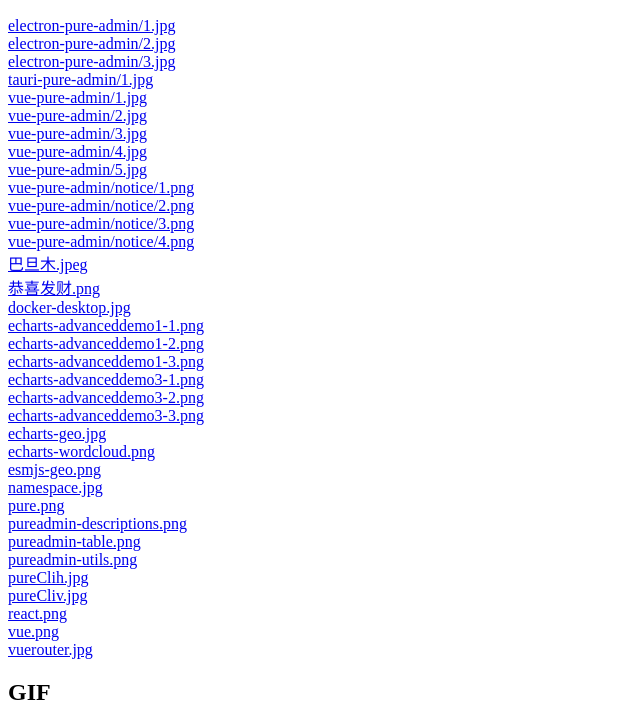
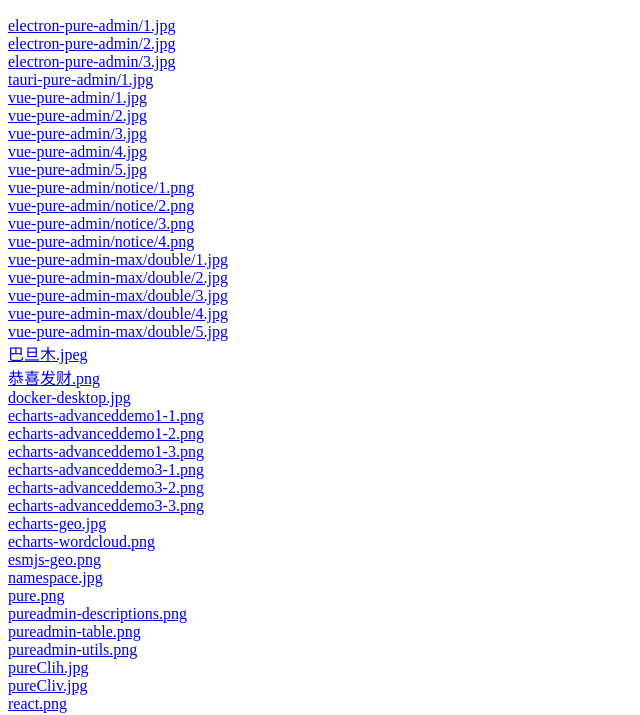
Before and after one commit to xiaoxian521/hyperlink, a plain HTML site: page index.html in a window 1280 px wide. Shown: the part 112-827 px from the top of the page, without its empty margins (0-640 px from the left). Drawn offline with Linux system fonts and the light colour scheme.

Commit message:
feat: add images

```diff
--- a/index.html
+++ b/index.html
@@ -28,6 +28,11 @@
 						"vue-pure-admin/notice/2.png",
 						"vue-pure-admin/notice/3.png",
 						"vue-pure-admin/notice/4.png",
+						"vue-pure-admin-max/double/1.jpg",
+						"vue-pure-admin-max/double/2.jpg",
+						"vue-pure-admin-max/double/3.jpg",
+						"vue-pure-admin-max/double/4.jpg",
+						"vue-pure-admin-max/double/5.jpg",
 						"巴旦木.jpeg",
 						"恭喜发财.png",
 						"docker-desktop.jpg",
```
Also changed, not shown: README.md, img/vue-pure-admin-max/double/1.jpg (added), img/vue-pure-admin-max/double/2.jpg (added), img/vue-pure-admin-max/double/3.jpg (added), img/vue-pure-admin-max/double/4.jpg (added), img/vue-pure-admin-max/double/5.jpg (added).
